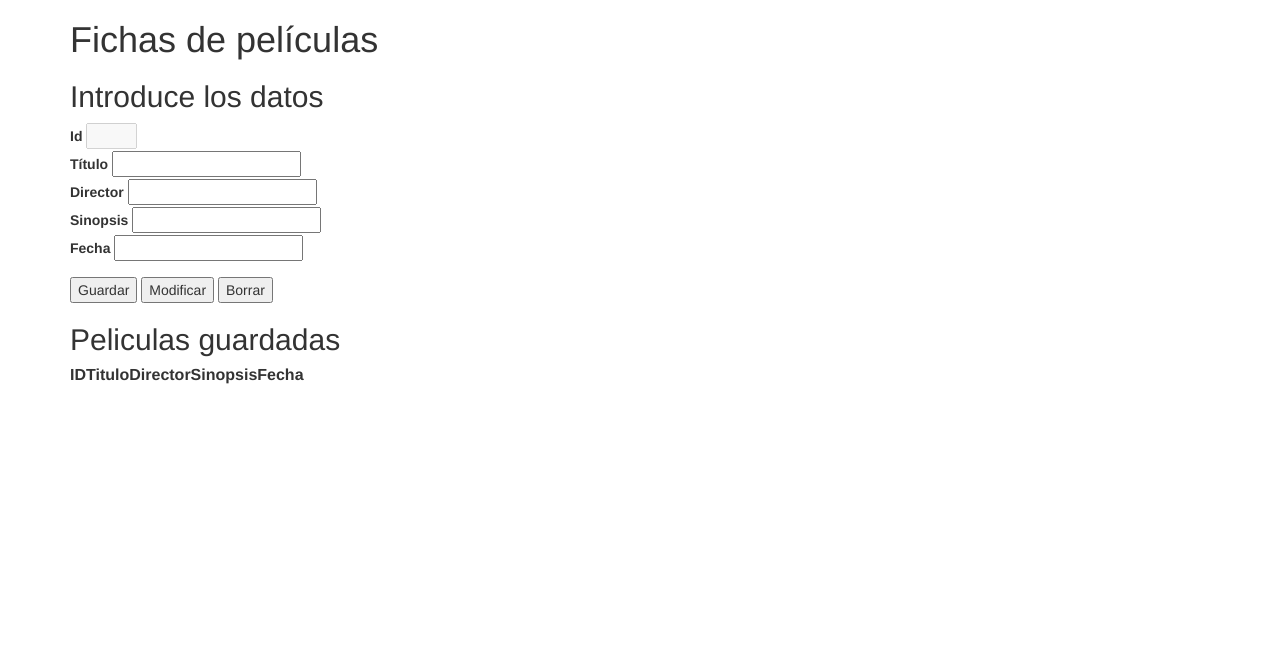
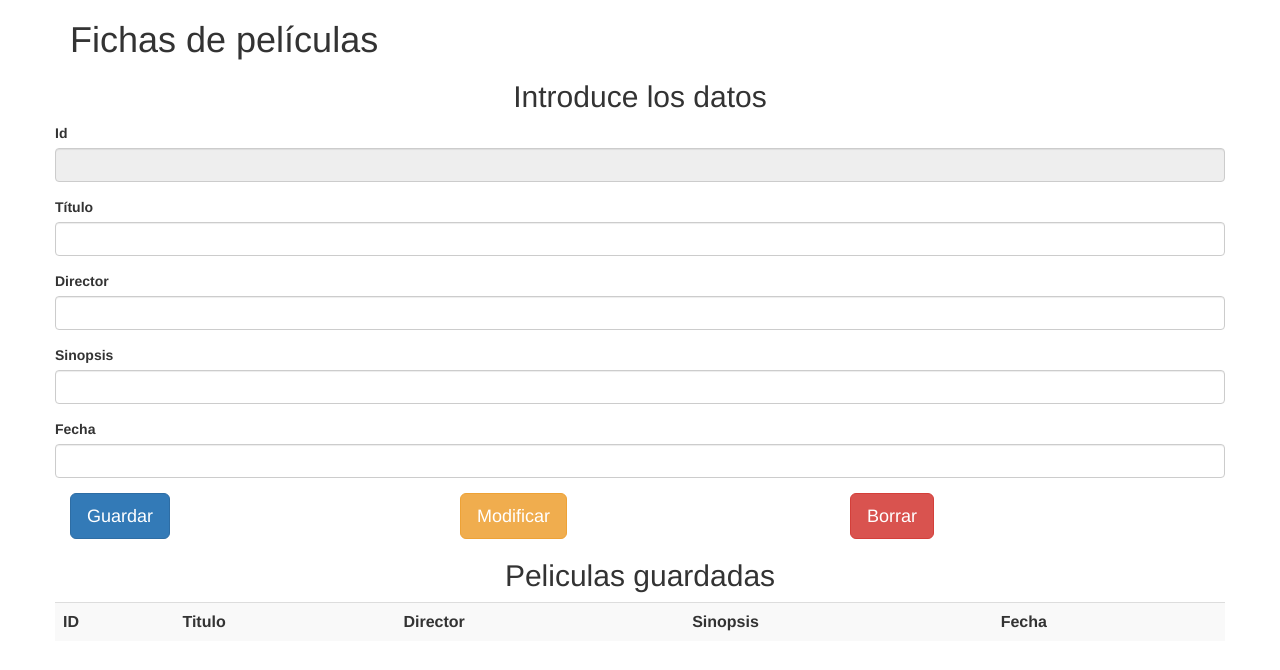
Before and after one commit to manuelgmaroto/cursoDeMEAN, a plain HTML site: page ejer03/index.html in a window 1280 px wide. Drawn offline with nearby package versions, Linux system fonts and the light colour scheme; no server answers.

Commit message:
Añadido bootstrap peliculas

```diff
--- a/ejer03/index.html
+++ b/ejer03/index.html
@@ -19,28 +19,46 @@
         <div class="container">
             <h1>Fichas de películas</h1>
             <div class="content">
-                <h2>Introduce los datos</h2>
-                <form action="">
-                    <label for="idPelicula">Id</label>
-                    <input type="text" id="idPelicula" name="idPelicula" size="3" disabled><br>
-                    <label for="tituloPelicula">Título</label>
-                    <input type="text" id="tituloPelicula" name="titulo"><br>
-                    <label for="directorPelicula">Director</label>
-                    <input type="text" id="directorPelicula" name="director"><br>
-                    <label for="sinopsisPelicula">Sinopsis</label>
-                    <input type="text" id="sinopsisPelicula" name="sinopsis"><br>
-                    <label for="fechaPelicula">Fecha</label>
-                    <input type="text" id="fechaPelicula" name="fecha"><br>
+                <h2 class="text-center">Introduce los datos</h2>
+                <form action="" role="form" class="form-horizontal">
+                    <div class="form-group">
+                        <label for="idPelicula">Id</label>
+                        <input type="text" id="idPelicula" class="form-control" name="idPelicula" size="3" disabled>
+
+
+                    </div>
+                    <div class="form-group">
+                        <label for="tituloPelicula">Título</label>
+                        <input type="text" id="tituloPelicula" class="form-control" name="titulo">
+                    </div>
+                     <div class="form-group">
+                        <label for="directorPelicula">Director</label>
+                        <input type="text" id="directorPelicula" class="form-control" name="director">
+                    </div>
+                    <div class="form-group">
+                        <label for="sinopsisPelicula">Sinopsis</label>
+                        <input type="text" id="sinopsisPelicula" class="form-control" name="sinopsis">
+                    </div>
+                    <div class="form-group">
+                        <label for="fechaPelicula">Fecha</label>
+                        <input type="text" id="fechaPelicula" class="form-control" name="fecha">
+                    </div>
                 </form>
             </div>
-            <div class="content">
-                <button id="botonGuardar" class="boton">Guardar</button>
-                <button id="botonModificar" class="boton">Modificar</button>
-                <button id="botonBorrar" class="boton">Borrar</button>
+            <div class="row">
+                <div class="col-sm-4">
+                <button id="botonGuardar" class="btn btn-primary btn-lg">Guardar</button>
+                </div>
+                <div class="col-sm-4">
+                <button id="botonModificar" class="btn btn-warning btn-lg">Modificar</button>
+                </div>
+                <div class="col-sm-4">
+                <button id="botonBorrar" class="btn btn-danger btn-lg">Borrar</button>
+                </div>
             </div>
-            <div class="content">
-                <h2>Peliculas guardadas</h2>
-                <table id="tablaPeliculas">
+            <div class="row">
+                <h2 class="text-center">Peliculas guardadas</h2>
+                <table id="tablaPeliculas" class="table table-striped">
                     <tr>
                         <th>ID</th>
                         <th>Titulo</th>
```
